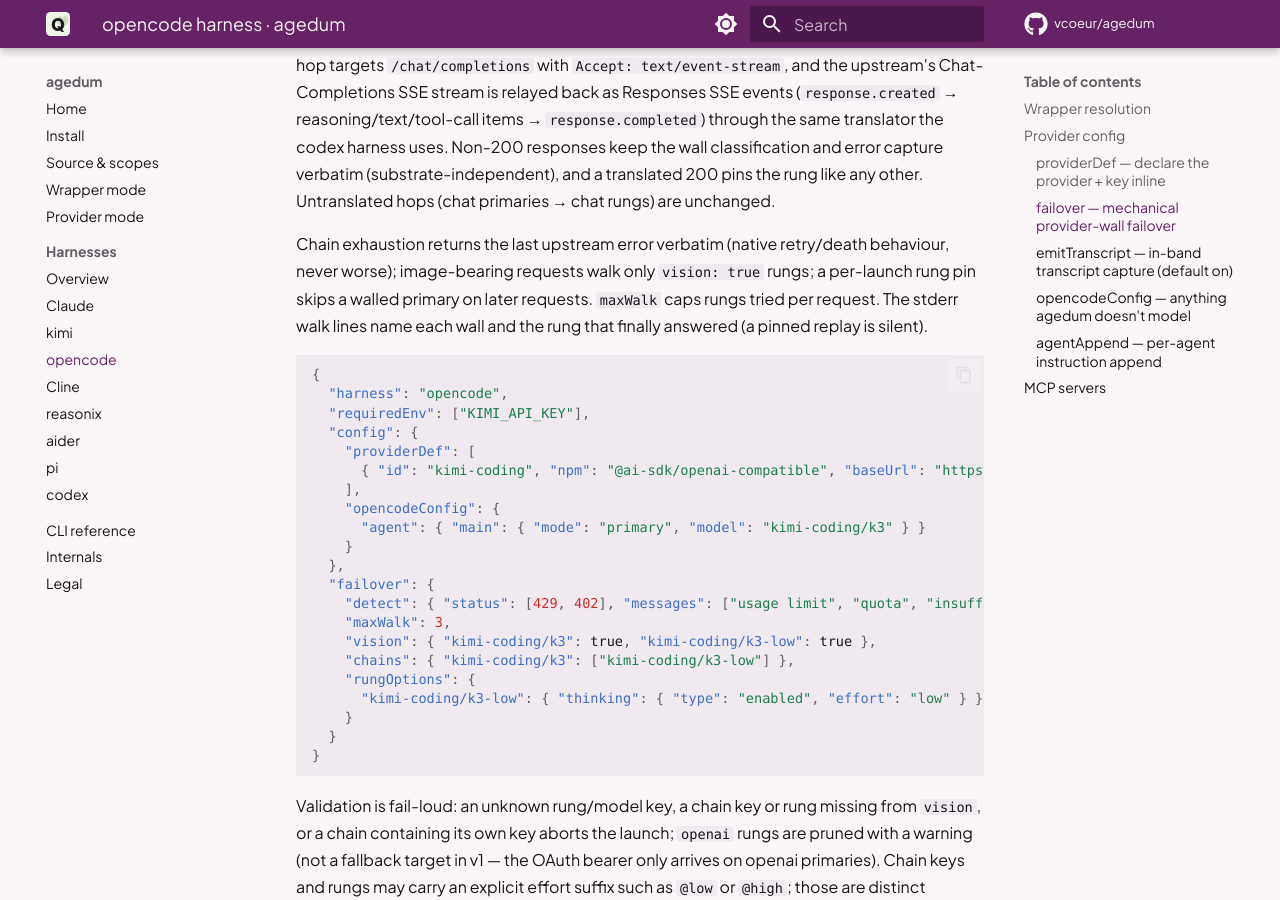
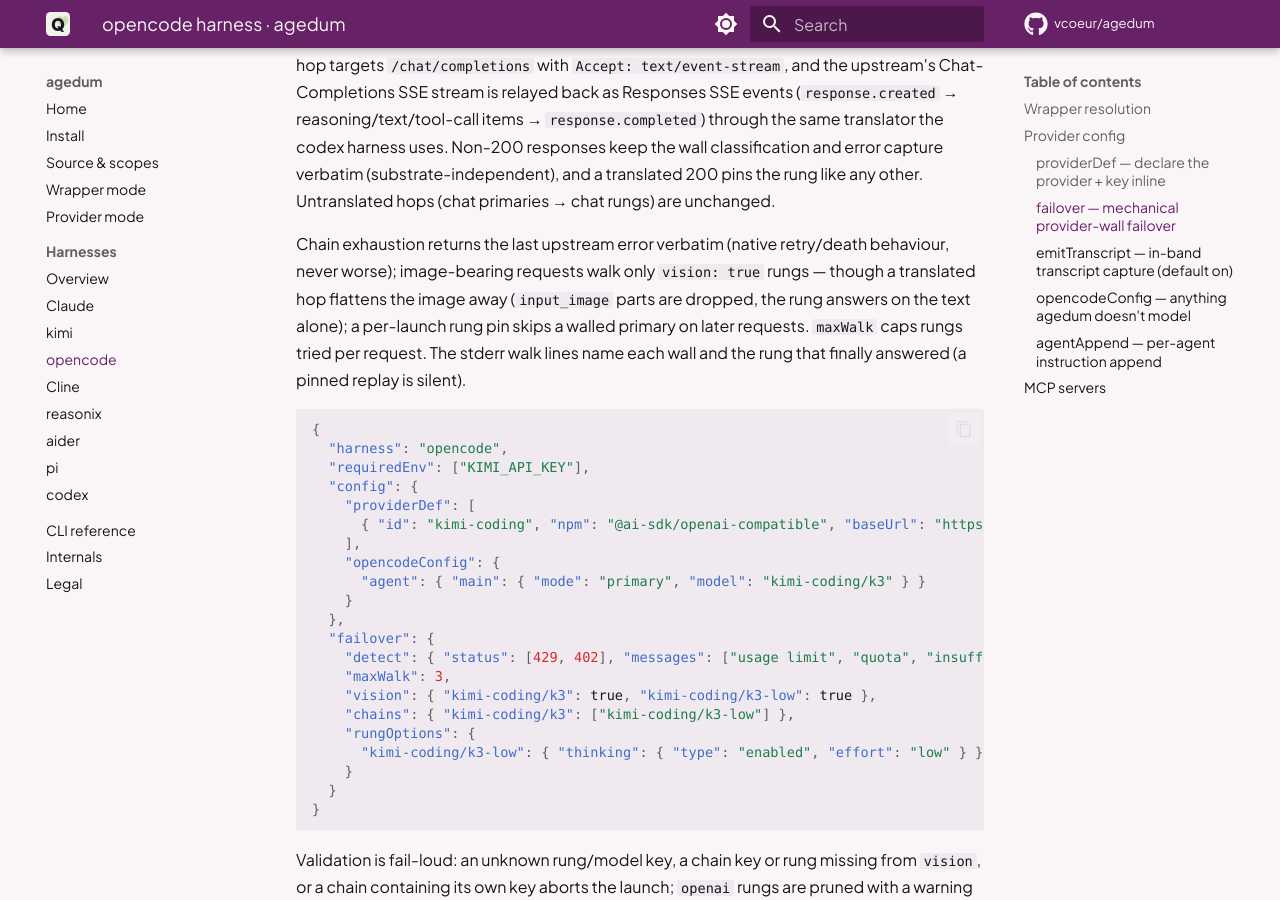
Before and after one commit to vcoeur/agedum, an MkDocs documentation site: the page built from docs/harnesses/opencode.md, in a window 1280 px wide and 900 px high, scrolled down 4229 px. Built offline with MkDocs 1.6.1 and Material for MkDocs 9.7.7, drawn with Linux system fonts in a browser that asks for light colours; comment, search, counter and statistics services are not loaded.

Commit message:
docs: note that translated failover rungs answer on flattened text

````diff
--- a/docs/harnesses/opencode.md
+++ b/docs/harnesses/opencode.md
@@ -159,9 +159,10 @@
 
 Chain exhaustion returns the last
 upstream error verbatim (native retry/death behaviour, never worse); image-bearing requests
-walk only `vision: true` rungs; a per-launch rung pin skips a walled primary on later
-requests. `maxWalk` caps rungs tried per request. The stderr walk lines name each wall and
-the rung that finally answered (a pinned replay is silent).
+walk only `vision: true` rungs — though a translated hop flattens the image away
+(`input_image` parts are dropped, the rung answers on the text alone); a per-launch rung pin
+skips a walled primary on later requests. `maxWalk` caps rungs tried per request. The stderr
+walk lines name each wall and the rung that finally answered (a pinned replay is silent).
 
 ```json
 {
````
